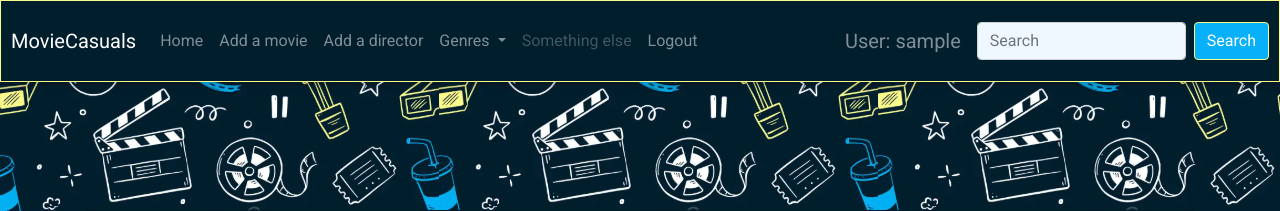
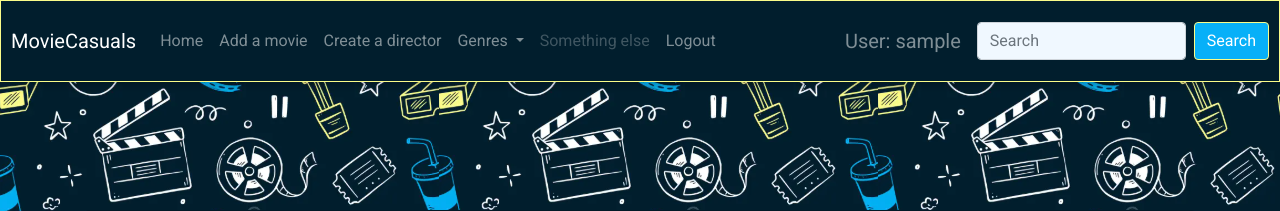
Before and after one commit to insert-ivory/moviecasuals, a Django app: page /accounts/1/edit/ in a window 1280 px wide. Shown: the top 211 px of the page. Run offline with Django 5.2, Linux system fonts and the light colour scheme; the visitor is signed in with stand-in values (Sample User, id 1); data comes from the database, SQL or seed files in the repository; data that the repository does not hold is empty; some libraries are stand-ins or nearby versions.

Commit message:
update director nav

```diff
--- a/templates/common/nav.html
+++ b/templates/common/nav.html
@@ -30,7 +30,7 @@
                         <a class="nav-link" href="{% url 'add-movie' %}">Add a movie</a>
                     </li>
                     <li class="nav-item">
-                        <a class="nav-link" href="{% url 'add-director' %}">Add a director</a>
+                        <a class="nav-link" href="{% url 'add-director' %}">Create a director</a>
                     </li>
                 {% else %}
                     <li class="nav-item">
```
